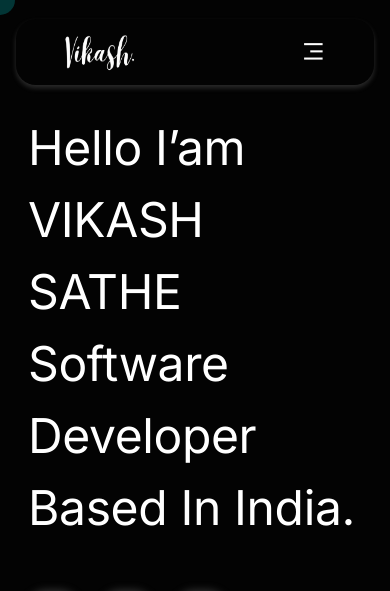
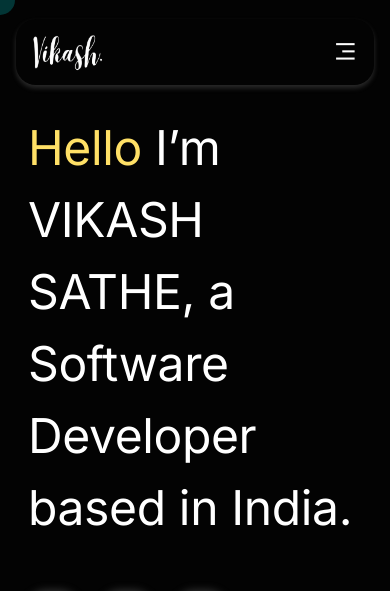
Before and after one commit to vikashsathe/Portfolio, a React (Vite) app: page / in a window 390 px wide. Shown: the top 591 px of the page. Built offline with nearby package versions, Linux system fonts and the light colour scheme; some icons are missing.

Commit message:
some modification

```diff
--- a/src/landing_page/aboutMe/About.css
+++ b/src/landing_page/aboutMe/About.css
@@ -75,5 +75,4 @@ border: 1px solid #fff;
   color: #f8fafc !important;
   font-size: 14px !important;
   border-radius: 5px 5px 14px 14px;
-
 }
--- a/src/landing_page/aboutMe/About.jsx
+++ b/src/landing_page/aboutMe/About.jsx
@@ -257,7 +257,7 @@ const About = () => {
 
 
           {/* Anwendung Div */}
-          <div className="dropDownMessage py-3 px-4 gap-3 d-flex flex-column" id="anwendungDiv1" style={{maxHeight:"274px", overflow:"scroll", scrollbarWidth:"none"}}>
+          <div className="dropDownMessage py-2 px-2 gap-3 d-flex flex-column" id="anwendungDiv1" style={{maxHeight:"274px", overflow:"scroll", scrollbarWidth:"none"}}>
                { Certificate_data.map((certificate, index) => (
                 <div className="position-relative certificate-body">
                          <img
@@ -269,7 +269,7 @@ const About = () => {
                         {/* <a href={certificate.s_link} target="_blank">
                         <p className="position-absolute bg-dark rounded-5 d-flex justify-content-center align-items-center" style={{top:"30px", right:"30px", width:"50px",height:"50px", cursor:"pointer"}}>p</p>
                         </a> */}
-                         <div className="arrowShare d-none" style={{top:"30px", right:"30px"}}>
+                         <div className="arrowShare d-none" style={{top:"20px", right:"30px"}}>
                           <a href={certificate.s_link} target="_blank">
                           <i
                             className="ri-arrow-right-up-line fs-4"
@@ -304,7 +304,7 @@ const About = () => {
 
 
         </div>
-        <div className="col-lg-5 col-11 d-flex mt-5 mt-md-0 justify-content-md-end justify-content-center align-items-center"  >
+        <div className="col-lg-5 col-12 d-flex mt-5 mt-md-0 justify-content-md-end justify-content-center align-items-center"  >
           <img
             src={about_img}
             alt=""
--- a/src/landing_page/contectMe/Contect.jsx
+++ b/src/landing_page/contectMe/Contect.jsx
@@ -119,9 +119,11 @@ const Contect = () => {
             <i className="ri-mail-ai-line fs-4"></i> vikashsathe83@gmail.com
           </p>
             </a>
+            <a className="text-decoration-none text-light" href="https://wa.me/917869603377?text=Hi%20Vikash%2C%20I%20saw%20your%20portfolio!" target="_blank">
           <p className="d-flex mb-2 justify-content-start m-0 align-items-center gap-3">
             <i className="ri-phone-fill fs-4"></i> +91 7869603377
           </p>
+          </a>
           <p className="d-flex justify-content-start m-0 align-items-center gap-3">
             <i className="ri-send-plane-fill fs-4"></i> Indore, Madhya Pradesh
           </p>
--- a/src/landing_page/home/Home.jsx
+++ b/src/landing_page/home/Home.jsx
@@ -261,7 +261,8 @@ const home = () => {
               letterSpacing: "-0.36px",
             }}
           >
-            Hello I’am VIKASH SATHE Software Developer Based In{" "}
+        <span style={{color:"#ffe066"}}>Hello</span> I’m VIKASH SATHE, a Software Developer based in{" "}
+
             <span className="ind" style={{ color: "", text: "transparent" }}>
               India.
             </span>
--- a/src/landing_page/navbar/Navbar.jsx
+++ b/src/landing_page/navbar/Navbar.jsx
@@ -157,7 +157,7 @@ const mobileSideMenuClose = () => {
   return (
     <div className="row py-4 d-flex position-relative justify-content-center mt-4 align-items-center g-0">
       <div
-        className="col-11 col-md-10 d-flex justify-content-between align-items-center py-2 px-5 mt-2 mt-md-5 overflow-hidden navDiv"
+        className="col-11 col-md-10 d-flex justify-content-between align-items-center py-2 px-3 px-md-5 mt-2 mt-md-5 overflow-hidden navDiv"
         ref={navRef}
         style={{ position: "fixed" }}
       >
--- a/src/landing_page/skills/Skills.jsx
+++ b/src/landing_page/skills/Skills.jsx
@@ -70,7 +70,7 @@ gsap.to(".scale_skills", {
 
 
   return (
-    <div className="mt-5 mb-5 skillsDiv" id="skills">
+    <div className="mt-5 px-3 px-md-5 mb-5 skillsDiv" id="skills">
 
       <div className="row d-flex justify-content-center align-items-center">
         <h1 className="mt-5 text-center">Things I'm <span style={{color:"#ffe066"}}>good</span> at</h1>
```
